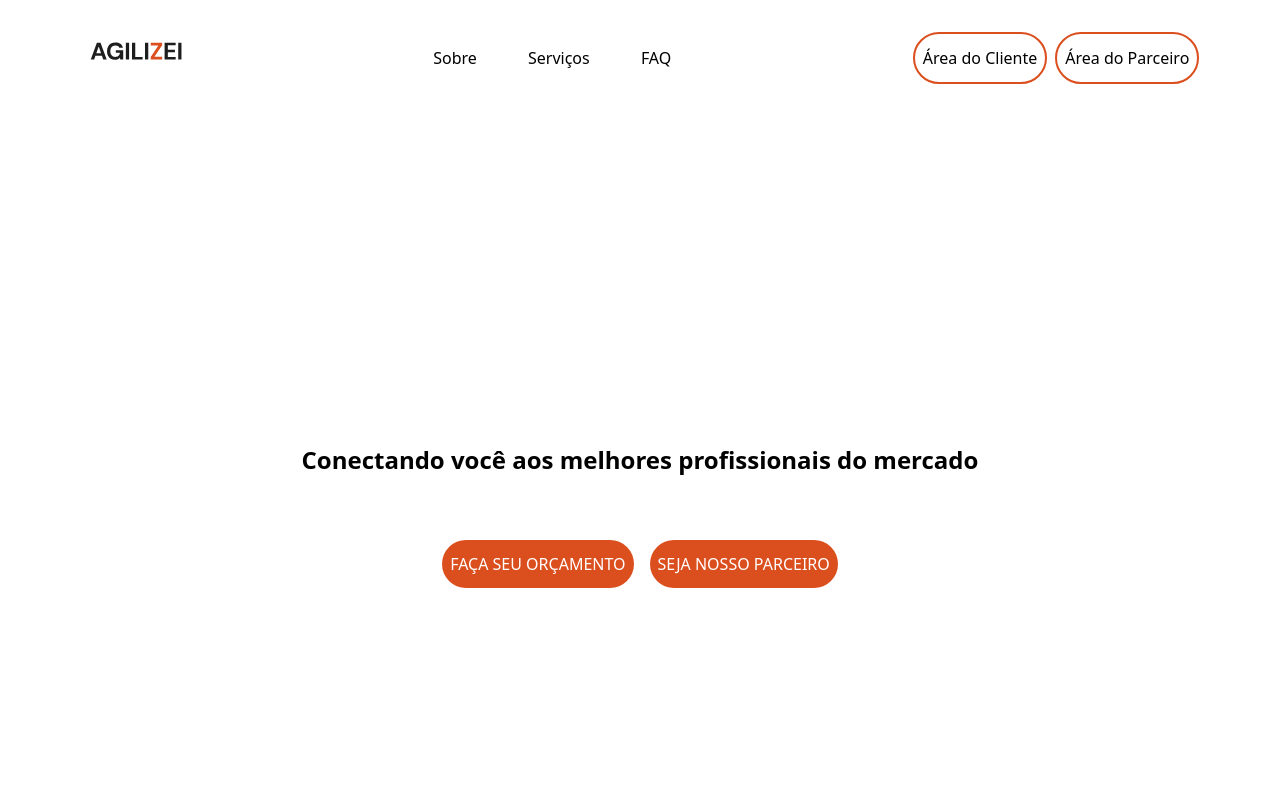
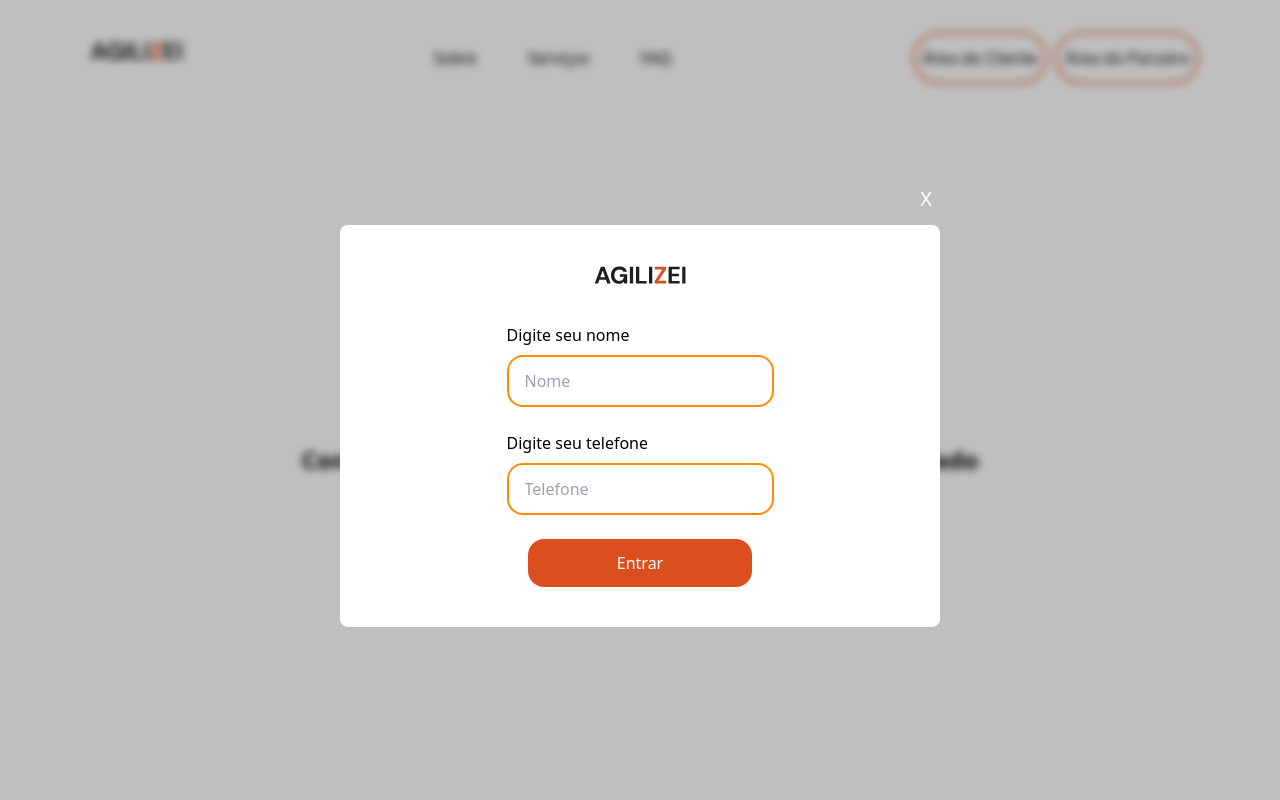
Before and after one commit to jvsiqueira1/Agilizei-FrontEnd, a React (Vite) app: page / in a window 1280 px wide. Both pictures are taken after a click on the button "Área do Cliente". Shown: the top 800 px of the page. Built offline with nearby package versions, Linux system fonts and the light colour scheme.

Commit message:
Feat: Criação dos components  Modal e Input

```diff
--- a/src/App.tsx
+++ b/src/App.tsx
@@ -1,5 +1,5 @@
 import { BrowserRouter, Route, Routes } from 'react-router'
-import { About, Client, FAQ, Partner, Services, Home } from './pages'
+import { About, FAQ, Services, Home } from './pages'
 
 function App() {
   return (
@@ -9,8 +9,6 @@ function App() {
         <Route path="/about" element={<About />} />
         <Route path="/services" element={<Services />} />
         <Route path="/FAQ" element={<FAQ />} />
-        <Route path="/client" element={<Client />} />
-        <Route path="/partner" element={<Partner />} />
       </Routes>
     </BrowserRouter>
   )
--- a/src/components/Header.tsx
+++ b/src/components/Header.tsx
@@ -1,7 +1,11 @@
+import { useState } from 'react'
 import { NavLink } from 'react-router'
-import Button from './Button'
+import { Button, Modal, Input } from './index'
 
 export default function Header() {
+  const [openClientModal, setClientModal] = useState(false)
+  const [openPartnerModal, setPartnerModal] = useState(false)
+
   return (
     <header className="w-screen bg-white flex justify-between p-8">
       <nav className="flex justify-between items-center w-[92%] mx-auto">
@@ -30,8 +34,56 @@ export default function Header() {
           </ul>
         </div>
         <div>
-          <Button className="mr-1">Área do Cliente</Button>
-          <Button className="ml-1">Área do Parceiro</Button>
+          <Button className="mr-1" onClick={() => setClientModal(true)}>
+            Área do Cliente
+          </Button>
+          <Modal
+            isVisible={openClientModal}
+            onClose={() => setClientModal(false)}
+          >
+            <div className="flex flex-col justify-center items-center gap-6">
+              <img src="agilizeiLogo.svg" alt="Agilizei Logo" />
+              <div className="flex flex-col gap-2">
+                <label>Digite seu nome</label>
+                <Input type="text" placeholder="Nome" required />
+              </div>
+              <div className="flex flex-col gap-2">
+                <label>Digite seu telefone</label>
+                <Input type="tel" placeholder="Telefone" required />
+              </div>
+              <Button
+                className="bg-orange w-56 rounded-2xl text-white border-none hover:bg-light-orange"
+                type="submit"
+              >
+                Entrar
+              </Button>
+            </div>
+          </Modal>
+          <Button className="ml-1" onClick={() => setPartnerModal(true)}>
+            Área do Parceiro
+          </Button>
+          <Modal
+            isVisible={openPartnerModal}
+            onClose={() => setPartnerModal(false)}
+          >
+            <div className="flex flex-col justify-center items-center gap-6">
+              <img src="agilizeiLogo.svg" alt="Agilizei Logo" />
+              <div className="flex flex-col gap-2">
+                <label>Digite seu nome</label>
+                <Input type="text" placeholder="Nome" required />
+              </div>
+              <div className="flex flex-col gap-2">
+                <label>Digite seu telefone</label>
+                <Input type="tel" placeholder="Telefone" required />
+              </div>
+              <Button
+                className="bg-orange w-56 rounded-2xl text-white border-none hover:bg-light-orange"
+                type="submit"
+              >
+                Entrar
+              </Button>
+            </div>
+          </Modal>
         </div>
       </nav>
     </header>
--- /dev/null
+++ b/src/components/Input.tsx
@@ -0,0 +1,17 @@
+import { InputHTMLAttributes } from 'react'
+import { twMerge } from 'tailwind-merge'
+
+export default function Input({
+  className,
+  ...props
+}: InputHTMLAttributes<HTMLInputElement>) {
+  return (
+    <input
+      className={twMerge(
+        'border-2 border-light-orange rounded-2xl px-4 py-3 focus:outline-none',
+        className,
+      )}
+      {...props}
+    />
+  )
+}
--- /dev/null
+++ b/src/components/Modal.tsx
@@ -0,0 +1,28 @@
+import { ReactNode } from 'react'
+import { Button } from './index'
+
+interface ModalProps {
+  isVisible: boolean
+  onClose: () => void
+  children: ReactNode
+}
+
+const Modal = ({ isVisible, onClose, children }: ModalProps) => {
+  if (!isVisible) return null
+
+  return (
+    <div className="fixed inset-0 bg-black bg-opacity-25 backdrop-blur-sm flex justify-center items-center">
+      <div className="w-[600px] flex flex-col">
+        <Button
+          className="text-white text-xl place-self-end border-none hover:bg-transparent"
+          onClick={() => onClose()}
+        >
+          X
+        </Button>
+        <div className="bg-white p-10 rounded-lg">{children}</div>
+      </div>
+    </div>
+  )
+}
+
+export default Modal
```
Also changed, not shown: src/components/index.ts (+5 -3 lines).
